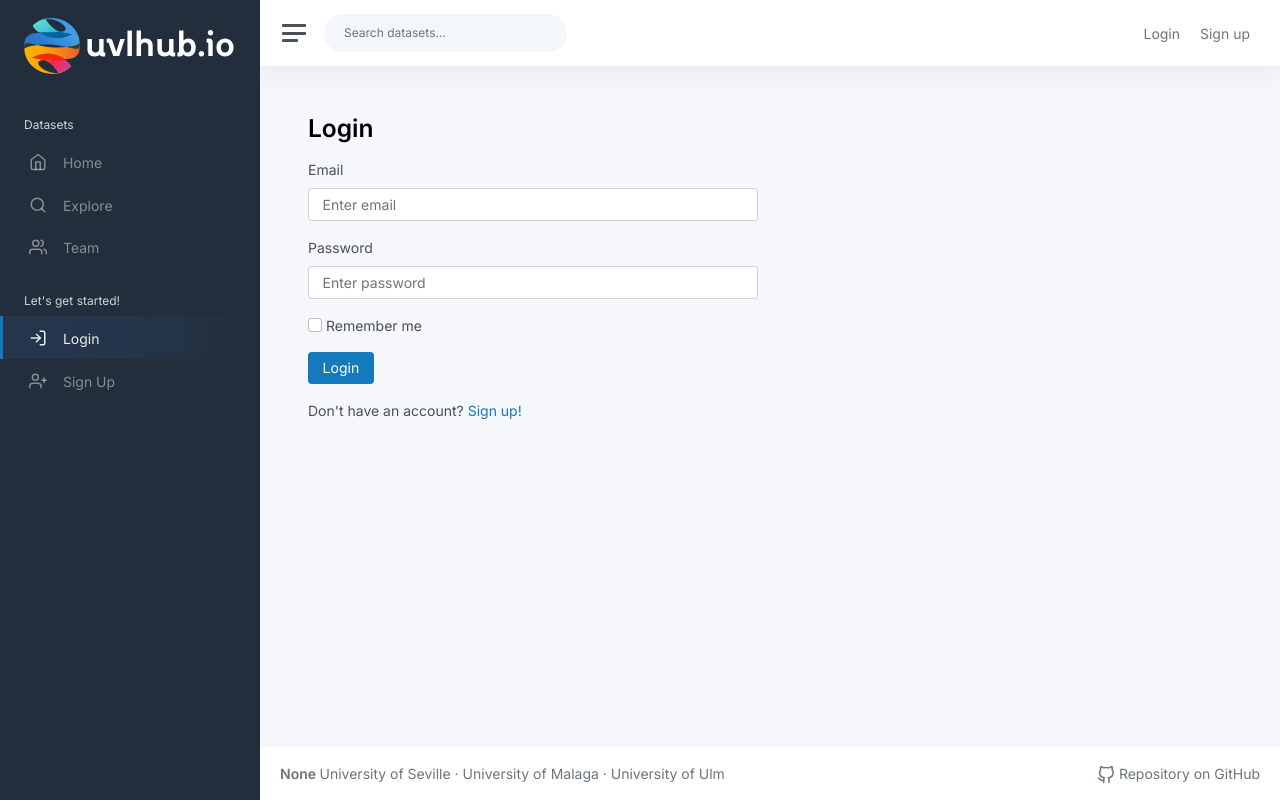
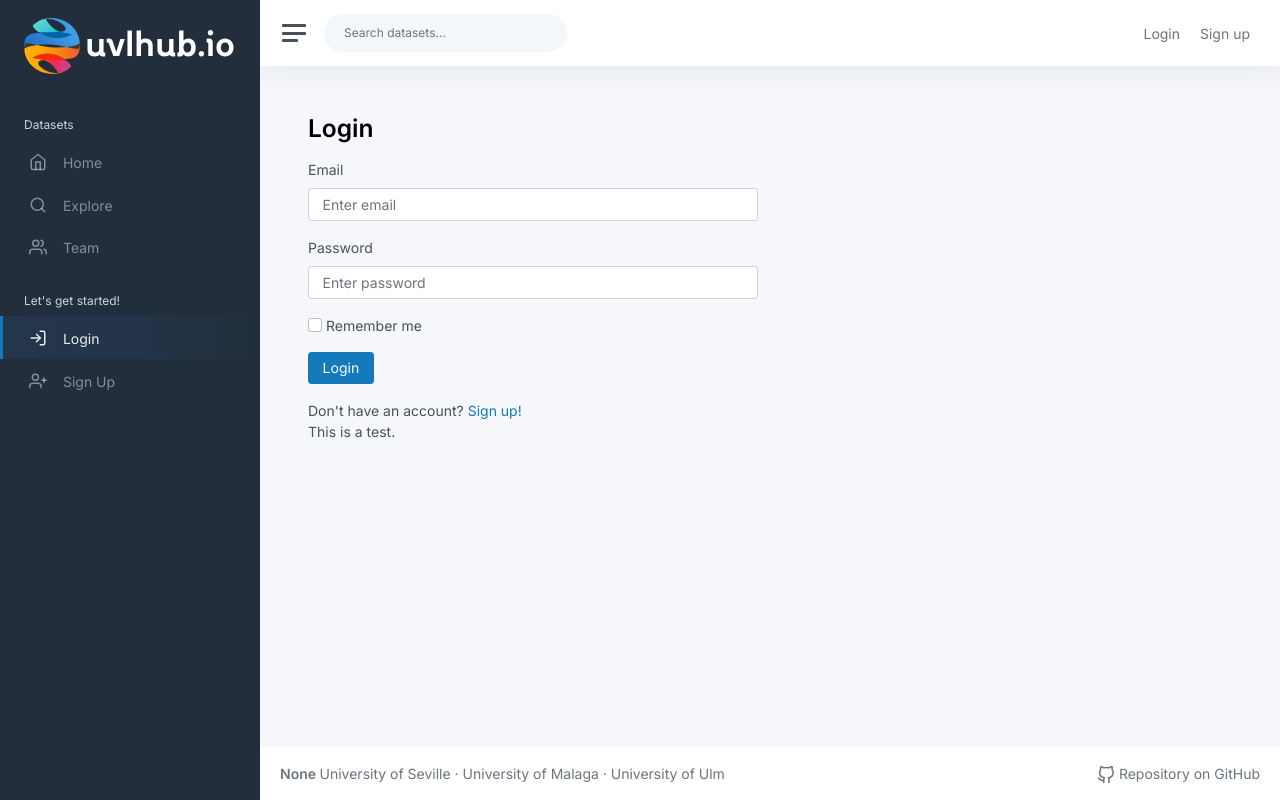
Before and after one commit to PixelHub-ORG/PixelHub-2, a Flask app: page /login in a window 1280 px wide. Run offline with Flask 3, Linux system fonts and the light colour scheme; parts of the project's set-up code (start-up, migrations or seed data) failed here and were passed over; some libraries are stand-ins or nearby versions.

Commit message:
fix: testing autoPR conflicts

```diff
--- a/app/modules/auth/templates/auth/login_form.html
+++ b/app/modules/auth/templates/auth/login_form.html
@@ -78,6 +78,9 @@
                             <div class="col-lg-6 col-12">
                                 Don't have an account? <a href="{{ url_for('auth.show_signup_form') }}">Sign up!</a>
                             </div>
+                            <div class="col-lg-6 col-12">
+                                This is a test.
+                            </div>
                         </div>
 
                     </div>
```
